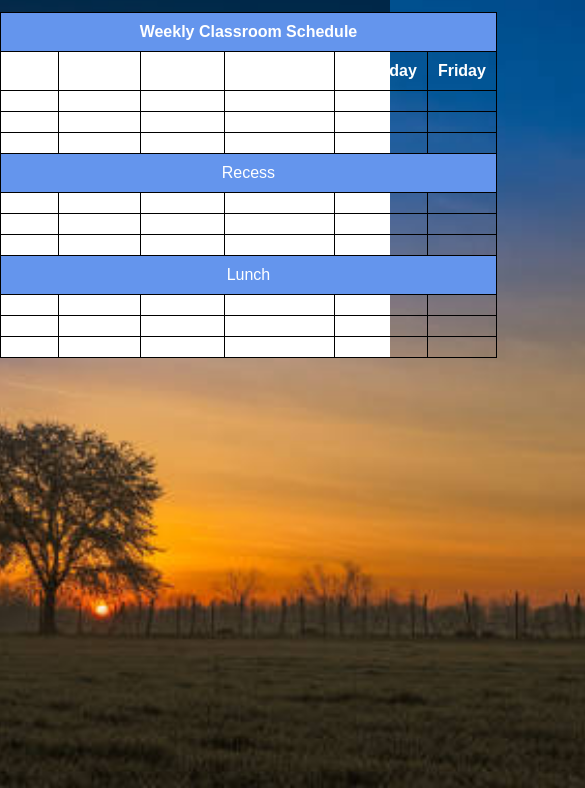
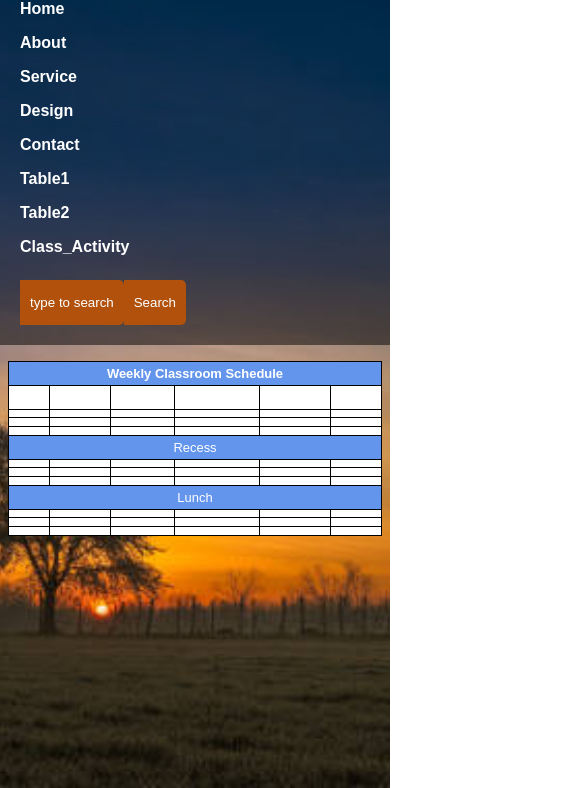
Before and after one commit to godwinameh/HTML-CLASS-ACTIVITY, a plain HTML site: page table1.html in a window 390 px wide. Shown: the part 56-844 px from the top of the page, 585 px wide, since content can reach past the window. Drawn offline with Linux system fonts and the light colour scheme.

Commit message:
make change to website

```diff
--- a/style.css/table.css
+++ b/style.css/table.css
@@ -86,3 +86,53 @@ td[colspan="6"] {
     color: white;
     text-align: center;
 }
+/* media query */
+
+/* Medium screens */
+@media (max-width: 1024px) {
+    nav ul {
+        flex-direction: column;
+        align-items: flex-start;
+    }
+
+    nav ul li {
+        margin: 0.5em 0;
+    }
+}
+
+/* Small screens */
+@media (max-width: 600px) {
+    header {
+        flex-direction: column;
+        align-items: flex-start;
+    }
+
+    .search-bar {
+        margin-top: 1em;
+    }
+
+    nav ul {
+        flex-direction: column;
+        align-items: flex-start;
+    }
+
+    nav ul li {
+        margin: 0.5em 0;
+    }
+
+    .table {
+        margin: 1em 0.5em;
+    }
+
+    table, th, td {
+        font-size: 0.9em;
+    }
+
+    th, td {
+        padding: 0.3em;
+    }
+
+    thead {
+        font-size: 1em;
+    }
+}
```
Also changed, not shown: table2.html (line endings or trailing spaces).
